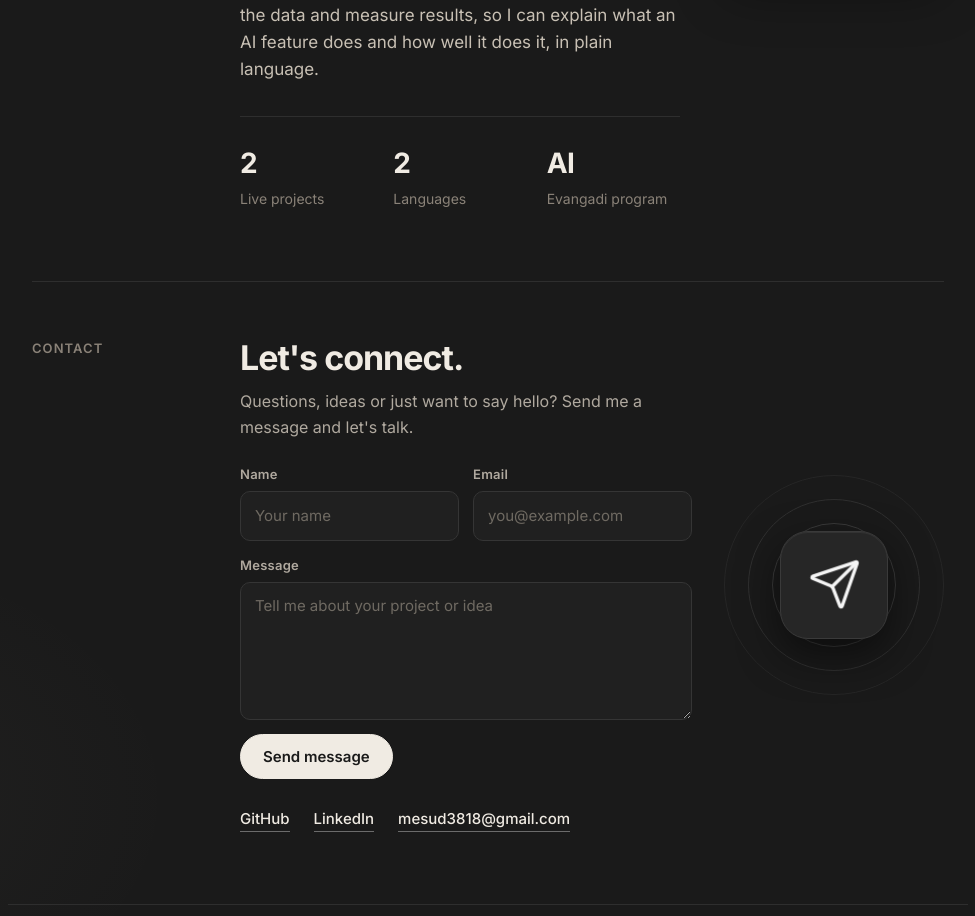
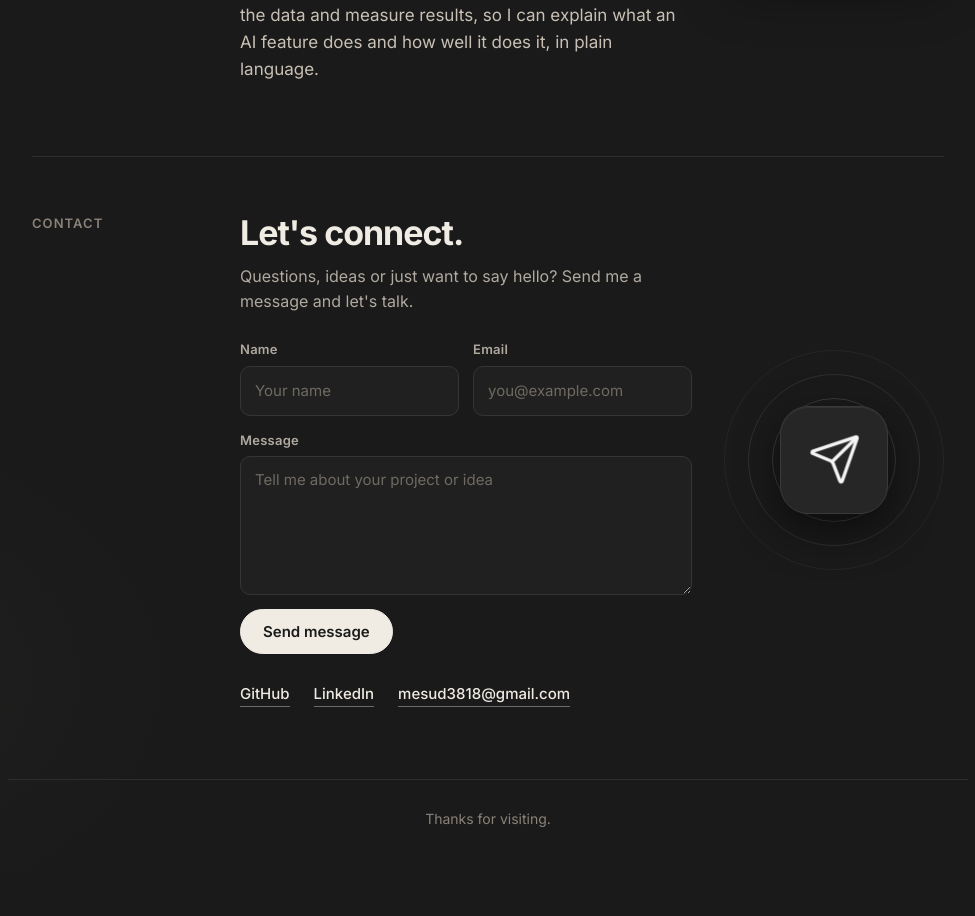
Before and after one commit to m3sudx/portfolio, a plain HTML site: page index.html in a window 1280 px wide. Shown: the part 2966-3882 px from the top of the page, without its empty margins (152-1127 px from the left). After the commit the page ends 3836 px from the top, so only its background shows below. Drawn offline with nearby package versions, Linux system fonts and the light colour scheme; a script that the page names is missing.

Commit message:
deleting the fact section

```diff
--- a/index.html
+++ b/index.html
@@ -166,11 +166,6 @@
           <div class="about-text">
             <p class="about-lead">I am a full-stack developer who loves turning an idea into a product people actually use. I taught myself to build, then went deeper through the AI Powered Fullstack Application Development Program at Evangadi, and I keep learning by shipping real projects.</p>
             <p>My strengths are discipline and follow-through. I break big problems into clear steps, test what I build, and keep going until it works properly. A statistics background at Addis Ababa University means I check the data and measure results, so I can explain what an AI feature does and how well it does it, in plain language.</p>
-            <ul class="about-facts">
-              <li><b>2</b><span>Live projects</span></li>
-              <li><b>2</b><span>Languages</span></li>
-              <li><b>AI</b><span>Evangadi program</span></li>
-            </ul>
           </div>
           <div class="photo"><img src="images/mesud.jpg" alt="Portrait of Mesud Ali" width="220" height="280" loading="lazy"></div>
         </div>
```
